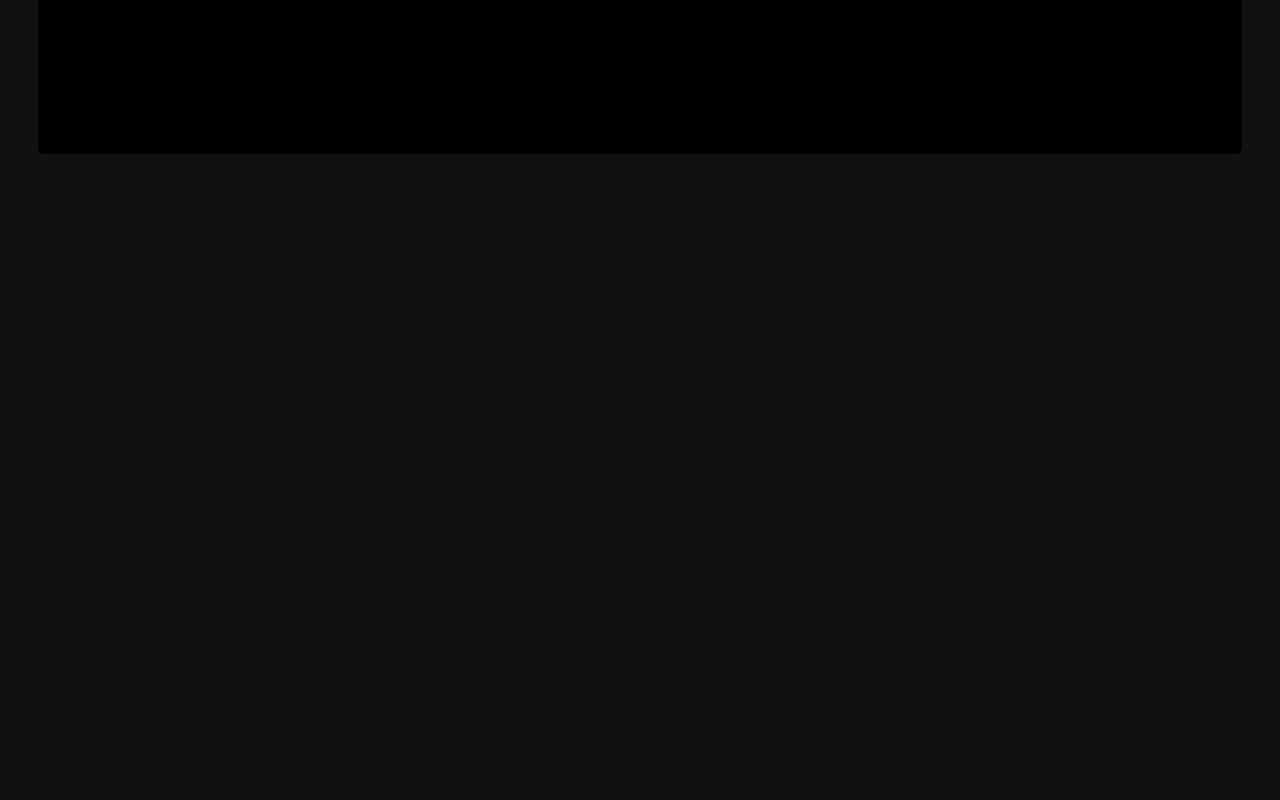
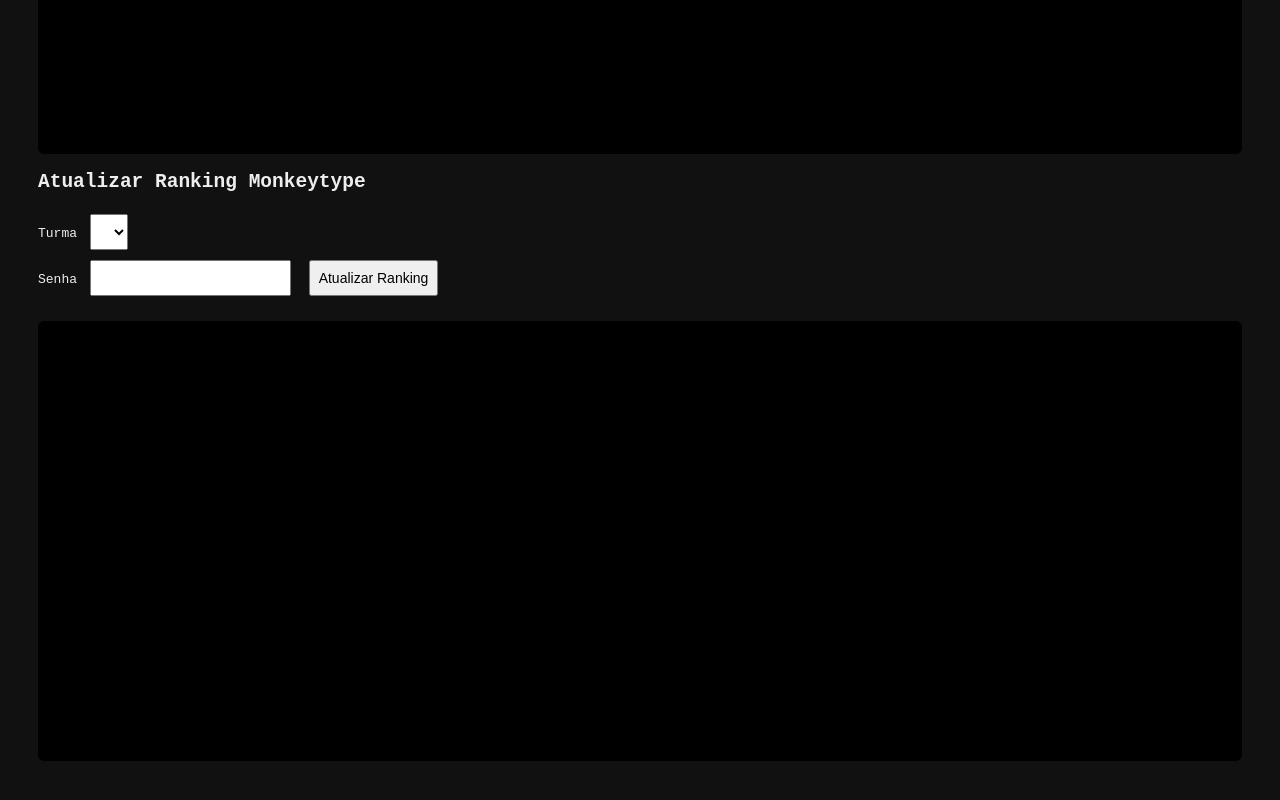
Before and after one commit to lukas-senai/monkeytype-ranking, a website: page public/update.html in a window 1280 px wide. Shown: the part 490-1290 px from the top of the page. Before the commit the page ends 800 px from the top, so only its background shows below. Drawn offline with Linux system fonts and the light colour scheme; no server answers.

Commit message:
atualizado update.html para nova rota get de turmas

```diff
--- a/public/update.html
+++ b/public/update.html
@@ -65,10 +65,12 @@ function append(text){
 
 async function carregarTurmas(){
 
-    const res = await fetch("/api/turmas")
+    const res = await fetch("/api/admin/turmas")
     const data = await res.json()
 
     const select = document.getElementById("turma")
+
+    select.innerHTML = ""
 
     data.turmas.forEach(turma=>{
         const opt = document.createElement("option")
@@ -88,7 +90,7 @@ function executar(){
 
     const url = `/api/admin/update-ranking-stream?turma=${encodeURIComponent(turma)}`
 
-    const source = new EventSource(url,{
+    const evt = new EventSource(url, {
         withCredentials:false
     })
 
@@ -98,7 +100,121 @@ function executar(){
         }
     })
 
-    const evt = new EventSource(url)
+    evt.onmessage = e => append(e.data)
+
+    evt.onerror = () => {
+        append("Conexão encerrada.")
+        evt.close()
+    }
+
+}
+
+carregarTurmas()
+
+</script>
+
+</body>
+</html><!DOCTYPE html>
+<html lang="pt-br">
+<head>
+
+<meta charset="UTF-8">
+<title>Atualizar Ranking</title>
+
+<style>
+
+body{
+    font-family: monospace;
+    background:#111;
+    color:#eee;
+    padding:30px;
+}
+
+input,select,button{
+    padding:8px;
+    margin:5px;
+    font-size:14px;
+}
+
+button{
+    cursor:pointer;
+}
+
+#log{
+    margin-top:20px;
+    background:#000;
+    padding:20px;
+    border-radius:6px;
+    height:400px;
+    overflow:auto;
+    white-space:pre-wrap;
+}
+
+</style>
+
+</head>
+
+<body>
+
+<h2>Atualizar Ranking Monkeytype</h2>
+
+<label>Turma</label>
+<select id="turma"></select>
+
+<br>
+
+<label>Senha</label>
+<input type="password" id="senha">
+
+<button onclick="executar()">Atualizar Ranking</button>
+
+<pre id="log"></pre>
+
+<script>
+
+const log = document.getElementById("log")
+
+function append(text){
+    log.textContent += text + "\n"
+    log.scrollTop = log.scrollHeight
+}
+
+async function carregarTurmas(){
+
+    const res = await fetch("/api/admin/turmas")
+    const data = await res.json()
+
+    const select = document.getElementById("turma")
+
+    select.innerHTML = ""
+
+    data.turmas.forEach(turma=>{
+        const opt = document.createElement("option")
+        opt.value = turma
+        opt.textContent = turma
+        select.appendChild(opt)
+    })
+
+}
+
+function executar(){
+
+    log.textContent = ""
+
+    const turma = document.getElementById("turma").value
+    const senha = document.getElementById("senha").value
+
+    const url = `/api/admin/update-ranking-stream?turma=${encodeURIComponent(turma)}`
+
+    const evt = new EventSource(url, {
+        withCredentials:false
+    })
+
+    fetch(url,{
+        headers:{
+            "x-admin-key":senha
+        }
+    })
 
     evt.onmessage = e => append(e.data)
 
```
